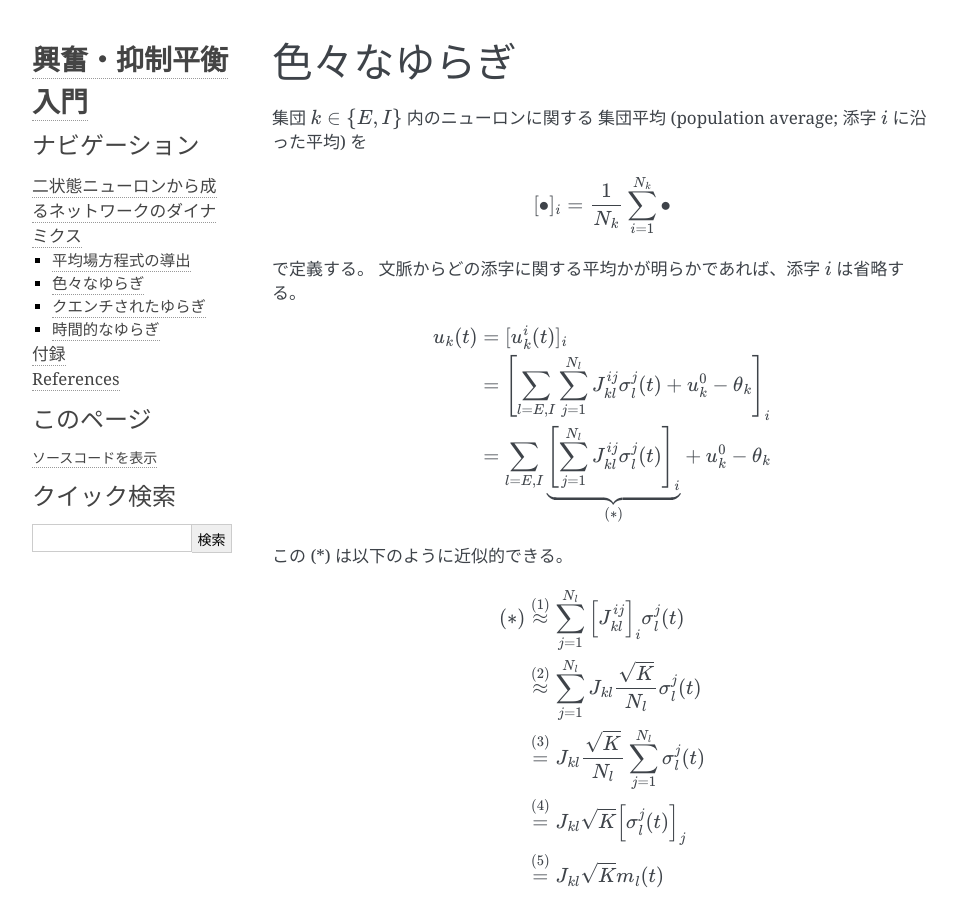
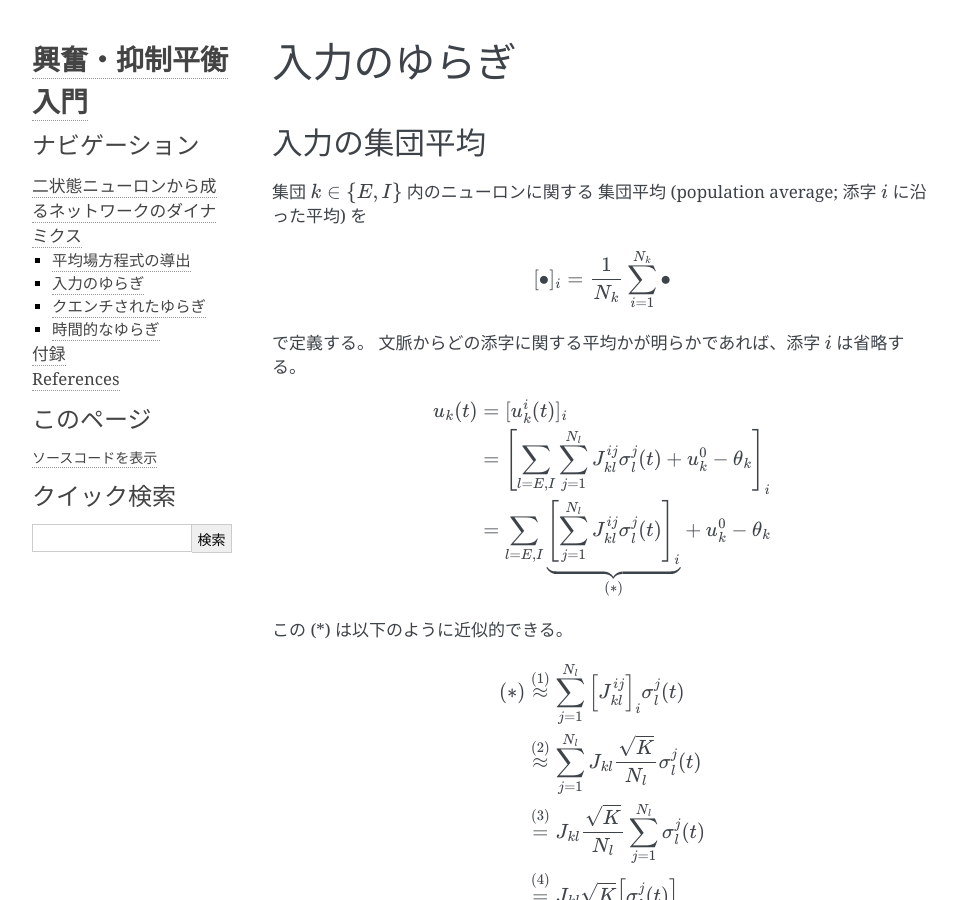
Before and after one commit to tkf/balance-tutorial-ja, a Sphinx documentation site: the page built from source/binary_network/fluctuations_of_input.rst, in a window 1280 px wide and 900 px high. Shown: the whole window, without its empty margins (148-1105 px from the left). Built offline with Sphinx 7.4.7, drawn with Linux system fonts in a browser that asks for light colours; formulas are drawn with MathJax 3.

Commit message:
静的なゆらぎ -> 入力のゆらぎ

```diff
--- a/source/binary_network/fluctuations_of_input.rst
+++ b/source/binary_network/fluctuations_of_input.rst
@@ -1,7 +1,10 @@
-.. _fluctuations:
+.. _fluctuations-of-input:
 
 ==============
- 色々なゆらぎ
+ 入力のゆらぎ
+==============
+
+入力の集団平均
 ==============
 
 集団 :math:`k \in \{ E, I \}` 内のニューロンに関する
@@ -129,7 +132,7 @@
 となる.
 
 
-静的なゆらぎ
+入力のゆらぎ
 ============
 
 .. math::
--- a/source/binary_network/mean_field_theory.rst
+++ b/source/binary_network/mean_field_theory.rst
@@ -229,7 +229,7 @@
    & := \int_z^\infty \frac{\D x}{\sqrt{2 \pi}} \exp(- x^2 / 2)
 
 である.  上記の :math:`u_k` と :math:`\alpha_k` はただ変数に名前をつけた
-だけだが, これらの物理的意味については :ref:`fluctuations` を参照せよ.
+だけだが, これらの物理的意味については :ref:`fluctuations-of-input` を参照せよ.
 :math:`Dx` は :ref:`gaussian-measure` と呼ばれるただの省略記号である.
 関数 :math:`H(z)` は :ref:`q-function` と呼ばれる関数である.
 上の計算では,
```
